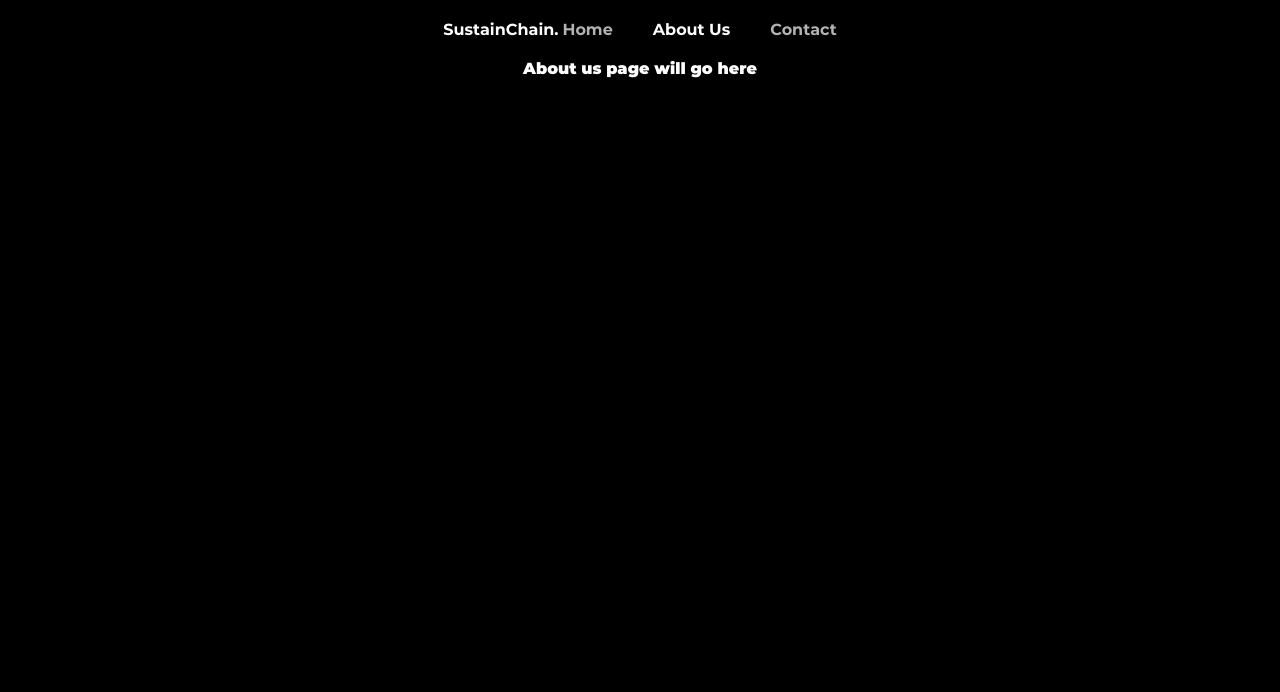
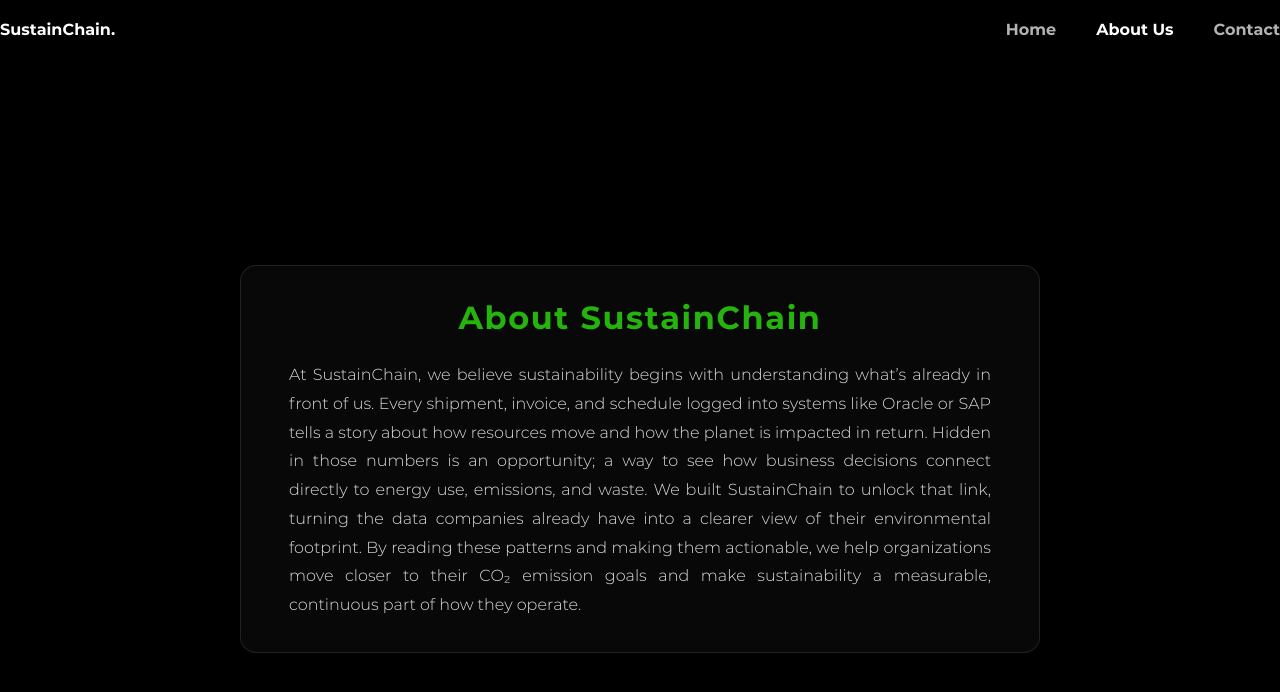
Before and after one commit to fabf28/sustain_chain, a React (Vite) app in the folder frontend/: page /aboutus in a window 1280 px wide. Shown: the top 692 px of the page. Built offline with nearby package versions, Linux system fonts and the light colour scheme.

Commit message:
added about us page

```diff
--- /dev/null
+++ b/frontend/src/pages/About.css
@@ -0,0 +1,48 @@
+@font-face {
+  font-family: 'monty';
+  src: url('../assets/montserrat/Montserrat-Bold.ttf') format('truetype');
+  font-weight: 700;
+}
+
+@font-face {
+  font-family: 'thinMonty';
+  src: url('../assets/montserrat/Montserrat-Regular.ttf') format('truetype');
+  font-weight: 400;
+}
+
+.about-wrapper {
+  height: 100vh;
+  width: 100vw;
+  display: flex;
+  justify-content: center;
+  align-items: center;
+  background: #000;
+  color: #fff;
+  overflow: hidden;
+}
+
+.about-box {
+  max-width: 800px;
+  padding: 2rem 3rem;
+  background: rgba(255, 255, 255, 0.03);
+  border: 1px solid rgba(255, 255, 255, 0.1);
+  border-radius: 16px;
+  box-shadow: 0 0 40px rgba(0, 0, 0, 0.4);
+  text-align: center;
+}
+
+.about-title {
+  font-family: 'monty', serif;
+  font-size: 2rem;
+  color: #25b30e;
+  margin-bottom: 1.5rem;
+  letter-spacing: 0.05em;
+}
+
+.about-text {
+  font-family: 'thinMonty', serif;
+  font-size: 1rem;
+  line-height: 1.8;
+  color: #ddd;
+  text-align: justify;
+}
--- a/frontend/src/pages/AboutUs.tsx
+++ b/frontend/src/pages/AboutUs.tsx
@@ -1,3 +1,14 @@
-export default function aboutus() {
-  return <p className="muted">About us page will go here</p>
+import './About.css'
+
+export default function About() {
+  return (
+    <div className="about-wrapper">
+      <div className="about-box">
+        <h1 className="about-title">About SustainChain</h1>
+        <p className="about-text">
+          At SustainChain, we believe sustainability begins with understanding what’s already in front of us. Every shipment, invoice, and schedule logged into systems like Oracle or SAP tells a story about how resources move and how the planet is impacted in return. Hidden in those numbers is an opportunity; a way to see how business decisions connect directly to energy use, emissions, and waste. We built SustainChain to unlock that link, turning the data companies already have into a clearer view of their environmental footprint. By reading these patterns and making them actionable, we help organizations move closer to their CO₂ emission goals and make sustainability a measurable, continuous part of how they operate.
+        </p>
+      </div>
+    </div>
+  )
 }
```
